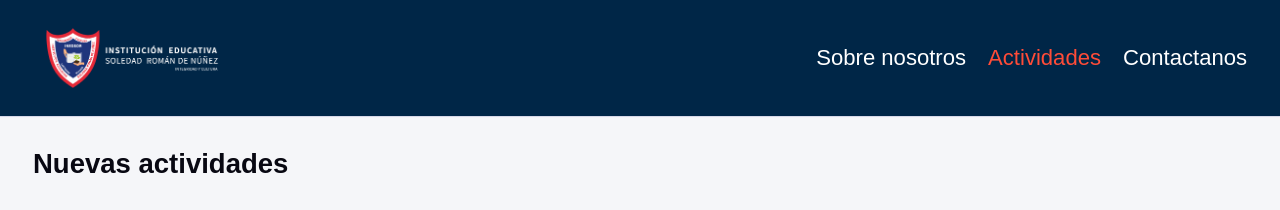
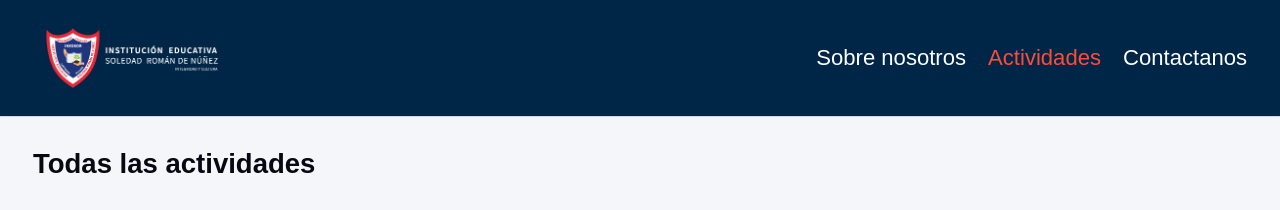
Before and after one commit to Sebmm3010/blog-investigacion, an Astro site: page /actividades in a window 1280 px wide. Shown: the top 210 px of the page. Built offline with nearby package versions, Linux system fonts and the light colour scheme; Astro itself is replaced by a stand-in of ours.

```diff
--- a/src/pages/actividades/index.astro
+++ b/src/pages/actividades/index.astro
@@ -9,7 +9,7 @@ import ActividadCard from "../../components/ActividadCard.astro";
   desc="Blog donde se muestran las actividades de investigacion"
 >
   <section class="container" aria-label="New Blog Posts">
-    <h1 class="h1">Nuevas actividades</h1>
+    <h1 class="h1">Todas las actividades</h1>
     <div class="post-container">
       {
         actividades.map((actividad) => (
```
